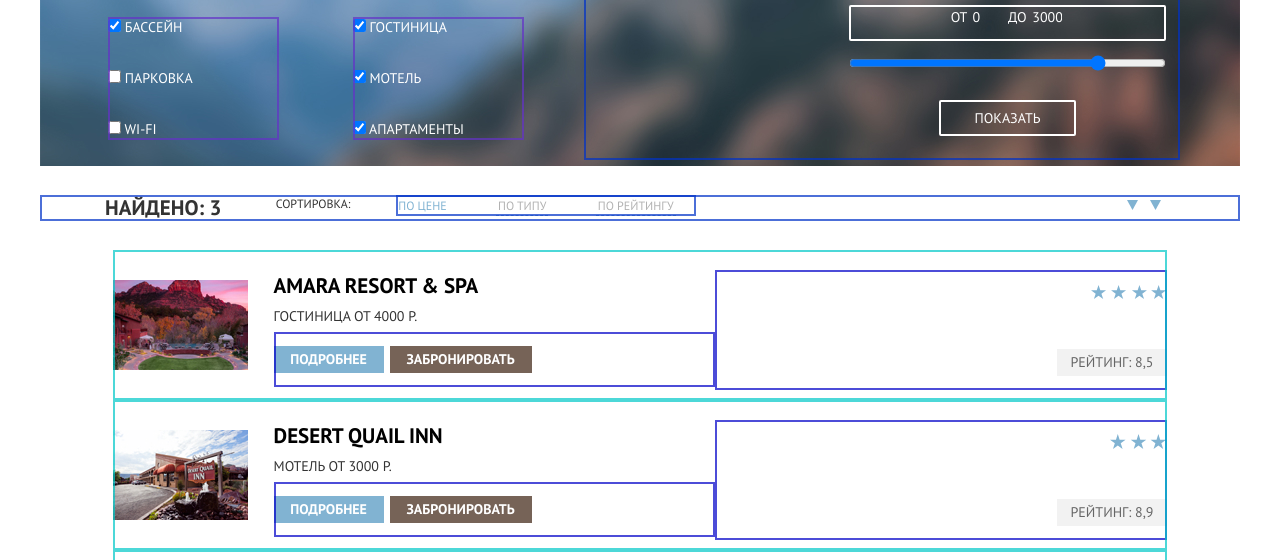
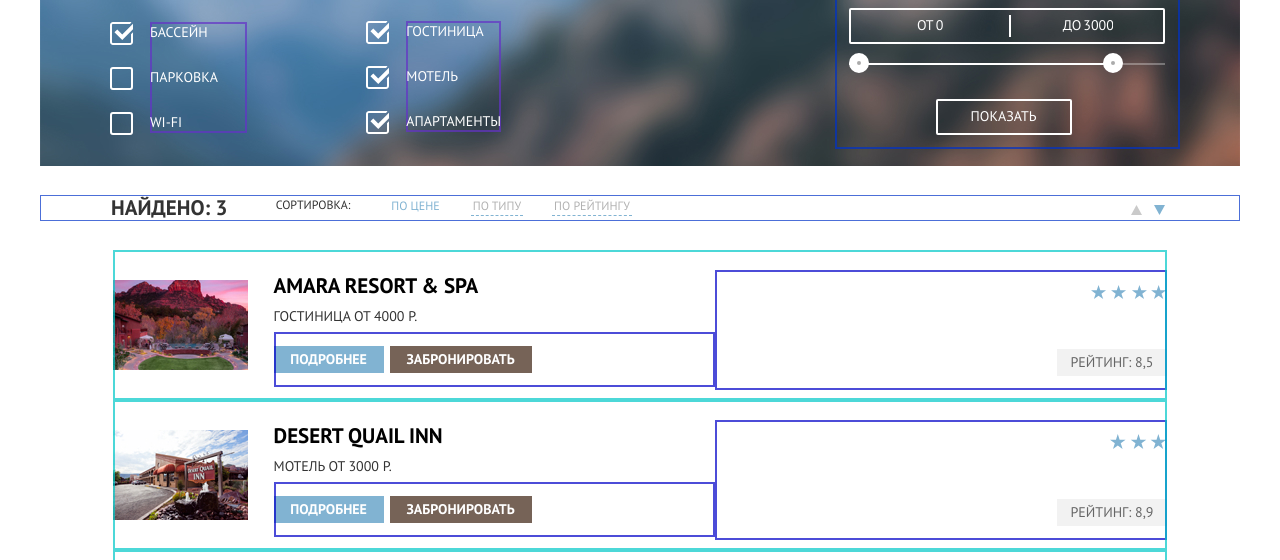
Before and after one commit to htmlacademy-htmlcss/940469-sedona-30, a plain HTML site: page catalog.html in a window 1280 px wide. Shown: the part 107-667 px from the top of the page. Drawn offline with Linux system fonts and the light colour scheme.

Commit message:
ерстку сортировки на странице catalog

```diff
--- a/catalog.html
+++ b/catalog.html
@@ -12,7 +12,6 @@
   </head>
   <body class="page-body container">
     <header class="main-header">
-      <!-- // TODO: Здесь потом будет flex-box с псевдоэлементом-->
       <nav class="main-navigation">
         <a href="index.html">
           <img src="img/logo.svg" width="138" height="70" alt="Логотип города Седона">
@@ -32,16 +31,16 @@
           <fieldset>
             <legend>Инфраструктура:</legend>
             <ul class="infrastructure">
-              <li>
-                <input type="checkbox" name="pool" id="pool" checked>
+              <li class="infrastructure-li">
+                <input class="hidden infrastructure-input" type="checkbox" name="pool" id="pool" checked>
                 <label for="pool">Бассейн</label>
               </li>
-              <li>
-                <input type="checkbox" name="parking" id="parking">
+              <li class="infrastructure-li">
+                <input class="hidden infrastructure-input"  type="checkbox" name="parking" id="parking">
                 <label for="parking">Парковка</label>
               </li>
-              <li>
-                <input type="checkbox" name="wi-fi" id="wi-fi">
+              <li class="infrastructure-li">
+                <input class="hidden infrastructure-input" type="checkbox" name="wi-fi" id="wi-fi">
                 <label for="wi-fi">Wi-Fi</label>
               </li>
             </ul>
@@ -51,16 +50,16 @@
           <fieldset>
             <legend>Тип жилья:</legend>
             <ul class="house-type">
-              <li>
-                <input type="checkbox" name="hotel" id="hotel" checked>
+              <li class="house-type-li">
+                <input class="hidden house-type-input" type="checkbox" name="hotel" id="hotel" checked>
                 <label for="hotel">Гостиница</label>
               </li>
-              <li>
-                <input type="checkbox" name="motel" id="motel" checked>
+              <li class="house-type-li">
+                <input class="hidden house-type-input" type="checkbox" name="motel" id="motel" checked>
                 <label for="motel">Мотель</label>
               </li>
-              <li>
-                <input type="checkbox" name="apartments" id="apartments" checked>
+              <li class="house-type-li">
+                <input class="hidden house-type-input" type="checkbox" name="apartments" id="apartments" checked>
                 <label for="apartments">Апартаменты</label>
               </li>
             </ul>
@@ -70,14 +69,21 @@
           <fieldset>
             <legend>Стоимость в сутки (Р):</legend>
             <p class="service-cost">
-              <label for="cost-from">от</label>
+              <label class="service-min-cost" for="cost-from">от</label>
               <input type="text" name="cost-from" id="cost-from" value="0">
-              <label for="cost-before">до</label>
+              <label class="service-max-cost" for="cost-before">до</label>
               <input type="text" name="cost-before" id="cost-before" value="3000">
             </p>
             <label>
-              <input type="range" name="cost"  id="cost" value="80">
-              <!-- Это потом, я так понимаю, нужно будет заменить на div, или на что-то еще-->
+              <div class="residence-range-filter">
+                <div class="range-controls">
+                  <div class="scale">
+                    <div class="bar"></div>
+                  </div>
+                  <div class="toggle toggle-min" tabindex="0"></div>
+                  <div class="toggle toggle-max" tabindex="0"></div>
+                </div>
+              </div>
             </label>
           </fieldset>
           <p class="residence-show-button">
@@ -95,8 +101,16 @@
           <li><a class="residence-sorting-link" href="#!"><span>По рейтингу</span></a></li>
         </ul>
         <ul class="residence-sorting-arrows">
-          <li><a href="#!"><img src="img/icon-sort.svg" width="11" height="10" alt="Сортировка по убыванию"><!-- // TODO: Этот логотип я потом вставлю в виде svg и стилизую--></a></li>
-          <li><a href="#!"><img src="img/icon-sort.svg" width="11" height="10" alt="Сортировка по возрастанию"><!-- // TODO: Этот логотип я потом вставлю в виде svg и стилизую--></a></li>
+          <li><a href="#!">
+            <svg class="sorting-arrows-one" width="11" height="10" viewBox="0 0 11 10" fill="none" xmlns="http://www.w3.org/2000/svg">
+              <path d="M5.5 10L0 0H11" fill="#81B3D2"/>
+            </svg>
+            </a></li>
+          <li><a href="#!">
+            <svg class="sorting-arrows-two" width="11" height="10" viewBox="0 0 11 10" fill="none" xmlns="http://www.w3.org/2000/svg">
+              <path d="M5.5 10L0 0H11" fill="#81B3D2"/>
+            </svg>
+            </a></li>
         </ul>
       </section>
       <section class="residence-choise">
--- a/css/style.css
+++ b/css/style.css
@@ -366,7 +366,7 @@ display: none;
   border: var(--color-background) solid 2px;
   box-sizing: border-box;
   border-radius: 2px;
-  width: 137px;
+  width: 136px;
   height: 36px;
   color: var(--color-background);
   font-size: 14px;
@@ -1130,14 +1130,13 @@ p.hotel-selection-number {
 /* //TODO: ====== Grid Catalog ====== */
 
 .place-residence-form {
-  display: grid;
+  display: flex;
   min-height: 217px;
   max-width: 1200px;
   margin: 0 auto;
+  justify-content: flex-start;
   background-size: cover;
   align-items: center;
-  grid-template-columns: 1fr 1fr 3fr;
-  grid-gap: 46px;
   padding-left: 54px;
   padding-right: 60px;
   box-sizing: border-box;
@@ -1146,24 +1145,74 @@ p.hotel-selection-number {
 .infrastructure, .house-type {
   display: grid;
   grid-template-rows: 1fr 1fr 1fr;
-  grid-gap: 30px;
+  grid-gap: 24px;
   outline: 2px solid rgba(100, 50, 200, 0.7);
   outline-offset: -2px;
   box-sizing: border-box;
 }
 
-.residence-form-one legend, .residence-form-two legend {
-  margin-bottom: 25px;
+.infrastructure {
+  margin-top: 19px;
+  margin-left: 42px;
+}
+
+.house-type {
+  margin-top: 19px;
+  margin-left: 131px;
+}
+
+.infrastructure-li label,
+.house-type-li label {
+  position: relative;
+  display: block;
+  cursor: pointer;
+  user-select: none;
+}
+
+input.infrastructure-input:not(:checked)+label::after,
+input.house-type-input:not(:checked)+label::after {
+  content: "";
+  position: absolute;
+  left: -40px;
+  top: 0;
+  width: 19px;
+  height: 19px;
+  border: 2px solid var(--color-background);
+  border-radius: 3px;
+}
+
+input.infrastructure-input:checked+label::after,
+input.house-type-input:checked+label::after {
+  content: "";
+  position: absolute;
+  left: -40px;
+  top: 0;
+  width: 23px;
+  height: 23px;
+  background-image: url(../img/icon-checkbox-on.svg);
+}
+
+.residence-form-one legend {
+  margin-left: 0px;
+  padding-top: 4px;
+  padding-left: 3px;
+}
+
+.residence-form-two legend {
+  margin-left: 87px;
+  margin-bottom: 3px;
+  padding-left: 1px;
 }
 
 .residence-form-three {
   display: grid;
-  justify-content: flex-end;
   align-items: center;
   outline: 2px solid rgba(0, 50, 200, 0.7);
   outline-offset: -2px;
   padding-top: 10px;
-  padding-bottom: 10px;
+  margin-left: 320px;
+  width: 370px;
+  box-sizing: border-box;
 }
 
 .residence-form-three input[type="text"] {
@@ -1171,11 +1220,15 @@ p.hotel-selection-number {
 }
 
 .service-cost {
+  display: flex;
+  justify-content: center;
+  align-items: center;
   border: 2px solid #FFFFFF;
   box-sizing: border-box;
   border-radius: 2px;
-  width: 317px;
+  width: 316px;
   height: 36px;
+  margin-top: 5px;
   text-align: center;
 }
 
@@ -1183,15 +1236,98 @@ p.hotel-selection-number {
   text-align: left;
 }
 
-.residence-form-three input[type="range"] {
-  width: 317px;
+.residence-range-filter {
+  margin-top: -10px;
+}
+
+.range-controls {
+  height: 20px;
+  padding-top: 15px;
+  margin-bottom: -40px;
+  height: 41px;
+  position: relative;
+}
+
+.range-controls .scale {
+  height: 2px;
+  background-color: var(--color-background);
+  width: 255px;
+}
+
+.range-controls .bar {
+  height: 2px;
+  background-color: var(--color-background);
+  opacity: 0.3;
+  width: 316px;
+}
+
+.range-controls .toggle {
+  width: 4px;
+  height: 4px;
+  padding: 0;
+  border: 8px solid #ffffff;
+  background-color: #ababab;
+  border-radius: 50%;
+  position: absolute;
+  top: 5px;
+  left: 0;
+  cursor: pointer;
+}
+
+.range-controls .toggle-min {
+  left: 0px;
+}
+
+.range-controls .toggle-max {
+  left: 254px;
+}
+
+.service-cost {
+  display: flex;
+  justify-content: center;
+  align-items: center;
+  position: relative;
+}
+
+.service-cost input {
+   font-family: inherit;
+   font-size: inherit;
+   margin-bottom: 1px;
+}
+
+.service-min-cost {
+  margin-left: 18px;
+}
+
+.service-max-cost {
+  margin-left: 95px;
+}
+
+.service-min-cost::after {
+  content: "";
+  position: absolute;
+  left: 158px;
+  top: 5px;
+  width: 2px;
+  height: 22px;
+  background-color: var(--color-background);
 }
 
 .residence-show-button {
   text-align: center;
+  margin-top: 25px;
+  margin-left: -8px;
 }
 
 /*-- --------------------------------------------------------- --*/
+
+.residence-results-find {
+  padding-left: 6px;
+}
+
+.residence-results-sorting {
+  padding-top: 1px;
+}
 
 .residence-results {
   margin: 29px auto;
@@ -1201,29 +1337,47 @@ p.hotel-selection-number {
   grid-template-columns: 1fr 1fr 2fr 4fr;
   align-items: flex-start;
   box-sizing: border-box;
-  outline: 2px solid rgba(0, 50, 200, 0.7);
-  outline-offset: -2px;
+  outline: 1px solid rgba(0, 50, 200, 0.7);
+  outline-offset: -1px;
   grid-gap: 46px;
 }
 
 .residence-sorting {
-  display: grid;
-  grid-template-columns: 1fr 1fr 1fr;
+  display: flex;
   justify-content: flex-start;
   align-items: center;
-  outline: 2px solid rgba(0, 50, 200, 0.7);
-  outline-offset: -2px;
-  margin-left: -50px;
+  margin-left: -57px;
+}
+
+.residence-sorting li:not(:first-child) {
+  margin-left: 29px;
 }
 
 .residence-sorting-arrows {
-  display: grid;
+  display: flex;
   justify-content: flex-end;
-  padding-right: 79px;
+  padding-right: 75px;
+  padding-top: 5px;
   grid-template-columns: auto auto;
   align-items: flex-end;
   box-sizing: border-box;
-  grid-gap: 12px;
+  gap: 12px;
+}
+
+.sorting-arrows-one {
+  transform: rotate(180deg);
+}
+
+.sorting-arrows-one path {
+  fill: var(--color-catalog-sort);
+}
+
+.sorting-arrows-one:hover path{
+  fill: var(--color-header-text);
+}
+
+.sorting-arrows-one:active path{
+  fill: var(--color-welcome);
 }
 
 /*-- --------------------------------------------------------- --*/
```
Also changed, not shown: index.html (+0 -1 lines), img/icon-checkbox-on.svg (added).
